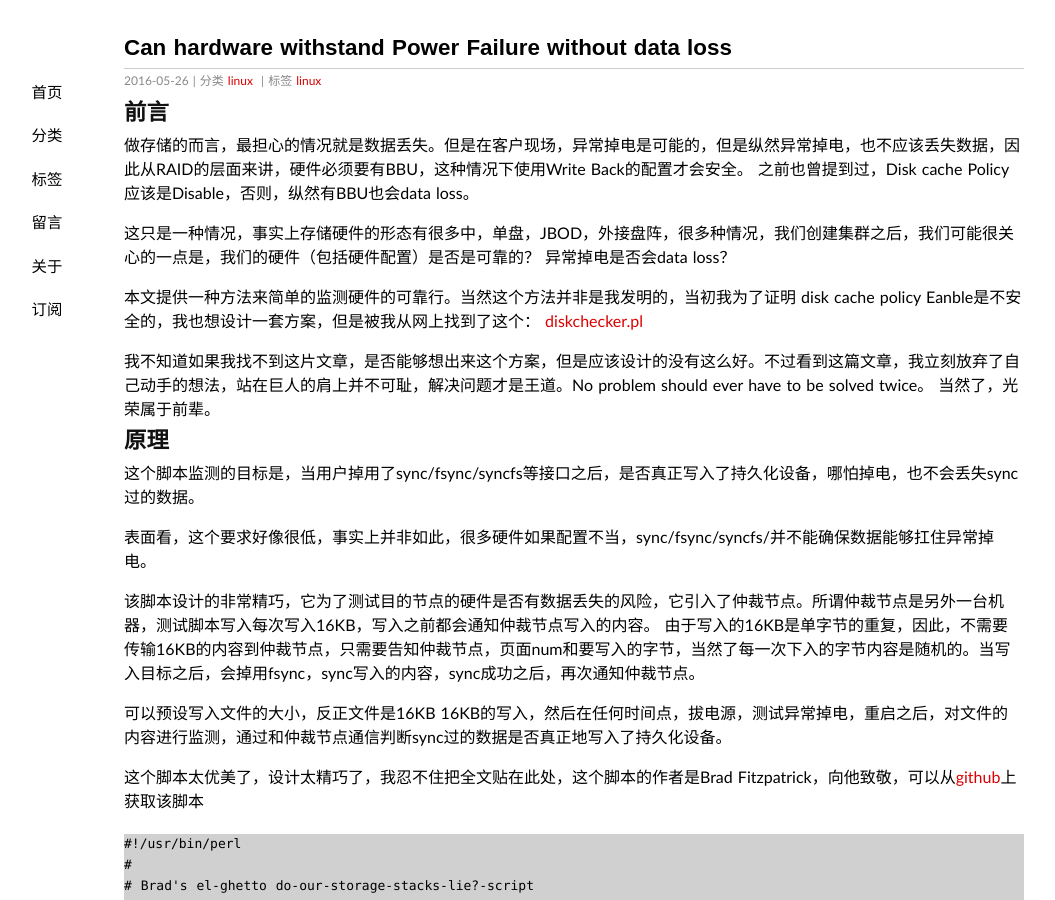
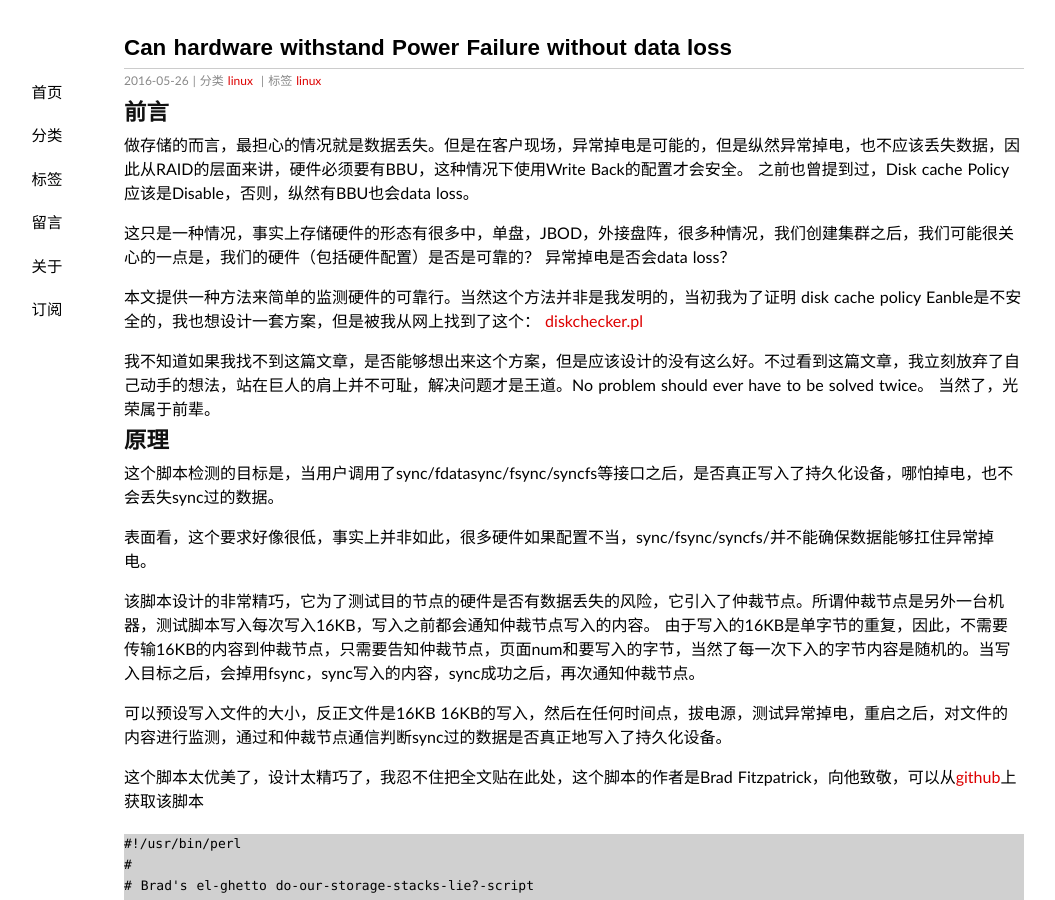
Before and after one commit to Bean-Li/Bean-Li.github.io, a Jekyll site: the page built from _posts/2016-05-26-check-hardware-data-loss.md, in a window 1280 px wide and 900 px high. Shown: the whole window, without its empty margins (66-1121 px from the left). Built offline with Jekyll 4.4.1, drawn with Linux system fonts in a browser that asks for light colours; some web fonts are replaced.

Commit message:
change some word

```diff
--- a/_posts/2016-05-26-check-hardware-data-loss.md
+++ b/_posts/2016-05-26-check-hardware-data-loss.md
@@ -15,11 +15,11 @@ excerpt: 提供一种检查硬件配置或硬件是否存在数据丢失风险
 
 本文提供一种方法来简单的监测硬件的可靠行。当然这个方法并非是我发明的，当初我为了证明 disk cache policy Eanble是不安全的，我也想设计一套方案，但是被我从网上找到了这个： [diskchecker.pl](http://brad.livejournal.com/2116715.html)
 
-我不知道如果我找不到这片文章，是否能够想出来这个方案，但是应该设计的没有这么好。不过看到这篇文章，我立刻放弃了自己动手的想法，站在巨人的肩上并不可耻，解决问题才是王道。No problem should ever have to be solved twice。 当然了，光荣属于前辈。
+我不知道如果我找不到这篇文章，是否能够想出来这个方案，但是应该设计的没有这么好。不过看到这篇文章，我立刻放弃了自己动手的想法，站在巨人的肩上并不可耻，解决问题才是王道。No problem should ever have to be solved twice。 当然了，光荣属于前辈。
 
 ## 原理
 
-这个脚本监测的目标是，当用户掉用了sync/fsync/syncfs等接口之后，是否真正写入了持久化设备，哪怕掉电，也不会丢失sync过的数据。
+这个脚本检测的目标是，当用户调用了sync/fdatasync/fsync/syncfs等接口之后，是否真正写入了持久化设备，哪怕掉电，也不会丢失sync过的数据。
 
 表面看，这个要求好像很低，事实上并非如此，很多硬件如果配置不当，sync/fsync/syncfs/并不能确保数据能够扛住异常掉电。
 
```
